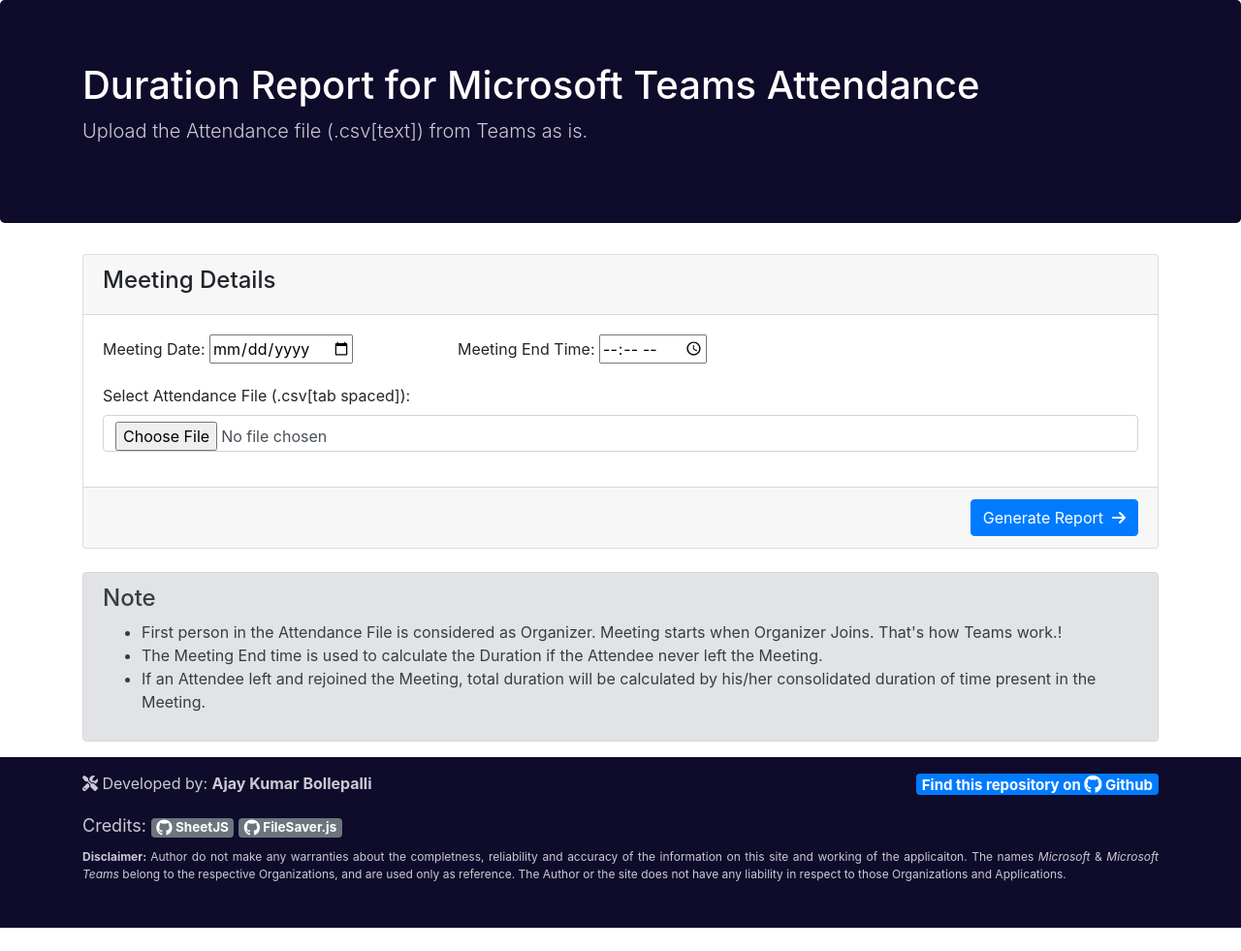
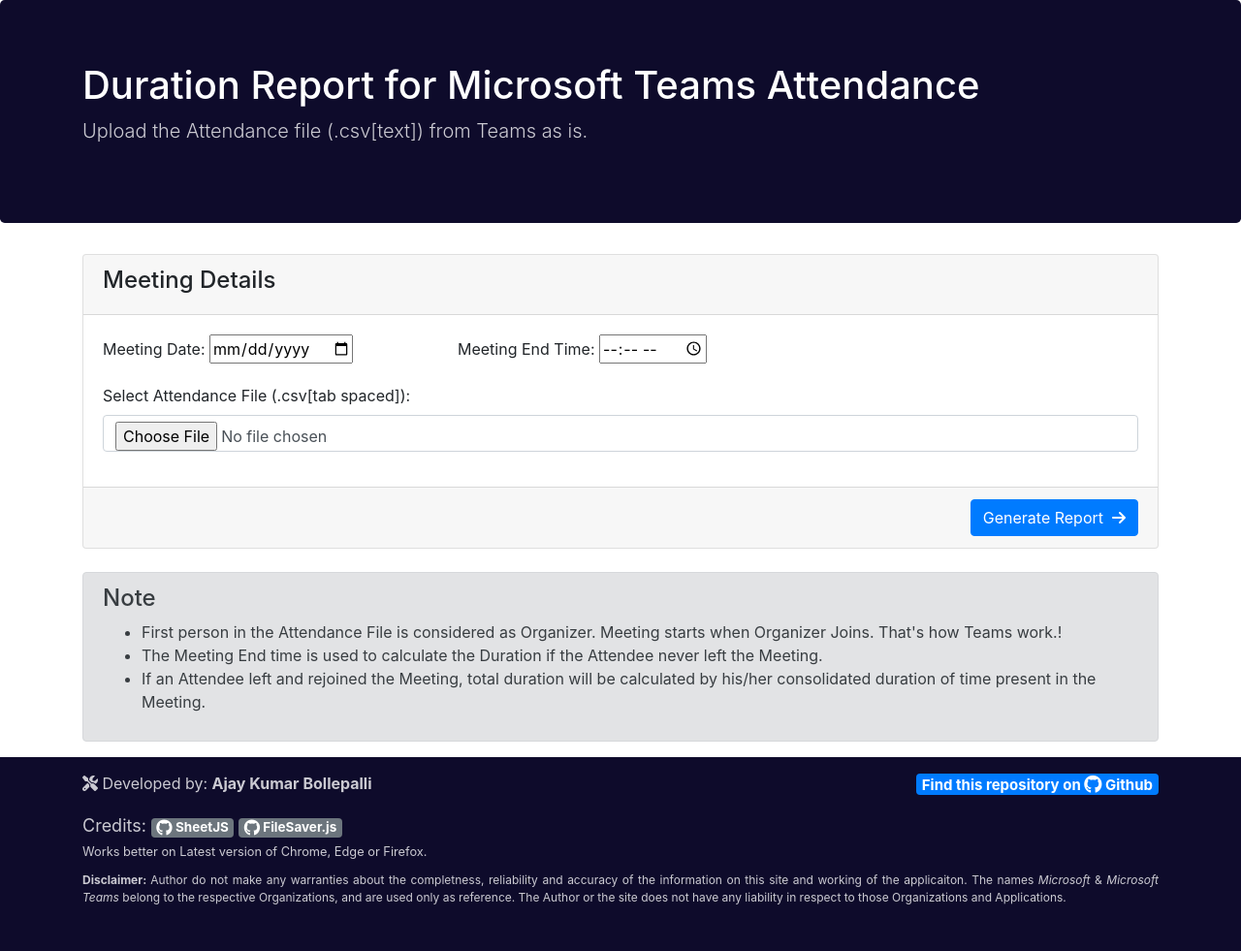
Before and after one commit to ajaykumar-bollepalli/teams_durationReport, a plain HTML site: page index.html in a window 1280 px wide. Shown: the whole page at 97% size. Before the commit the page ends 957 px from the top, so only its background shows below. Drawn offline with nearby package versions, Linux system fonts and the light colour scheme.

Commit message:
browser compatibility info

```diff
--- a/index.html
+++ b/index.html
@@ -94,6 +94,7 @@
                 <a href="https://github.com/sheetjs/sheetjs" target="_blank" class="badge badge-secondary"><i class="fab fa-github fa-lg"></i> SheetJS</a>
                 <a href="https://github.com/eligrey/FileSaver.js/" target="_blank" class="badge badge-secondary"><i class="fab fa-github fa-lg"></i> FileSaver.js</a>
             </div>
+            <small>Works better on Latest version of Chrome, Edge or Firefox.</small>
             <div class="disclaimer">
                 <p class="text-justify"><strong>Disclaimer: </strong> Author do not make any warranties about the completness, reliability and accuracy of the information on this site and working of the applicaiton. The names <cite>Microsoft</cite> & <cite>Microsoft Teams</cite> belong to the respective Organizations, and are used only as reference. The Author or the site does not have any liability in respect to those Organizations and Applications.</p>
             </div>
```
